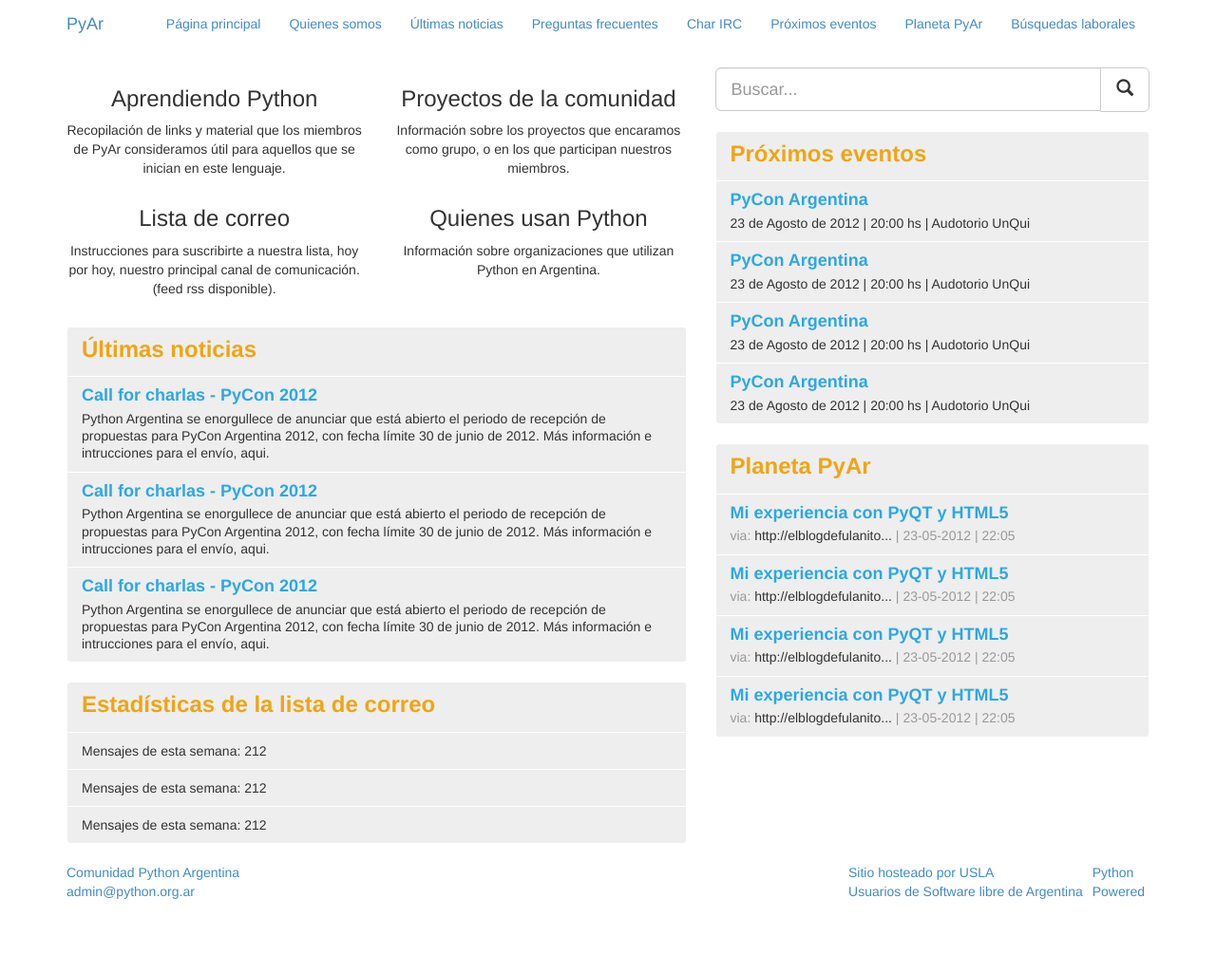
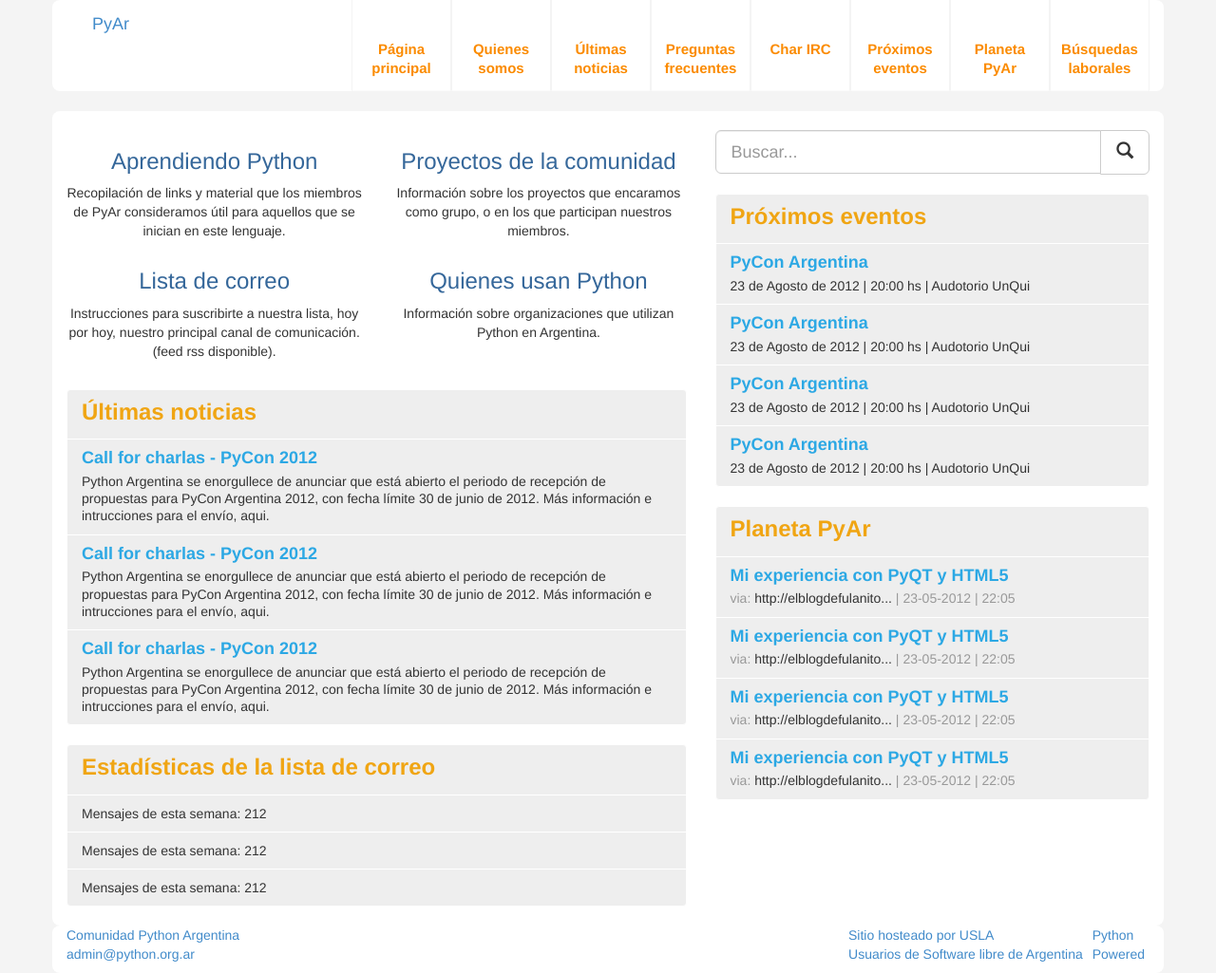
Before and after one commit to PyAr/pyarweb, a Django app: page / in a window 1280 px wide. Shown: the whole page at 95% size. Before the commit the page ends 947 px from the top, so only its background shows below. Run offline with Django 3.2, Linux system fonts and the light colour scheme; some libraries are stand-ins or nearby versions.

Commit message:
New styles (fix)

```diff
--- a/static/css/styles.css
+++ b/static/css/styles.css
@@ -1,38 +1,96 @@
+body {
+	background:#f4f4f4;
+}
+
+.nav-bar {
+	background:transparent;
+}
+
+.navbar-header .navbar-brand {
+	position: relative;
+	left: 50%;
+}
+
+.navbar-nav>li {
+	background-color:#fff;
+	width:105px;
+	height:96px;
+	border-left:1px solid #f4f4f4;
+	border-right:1px solid #f4f4f4;
+	border-bottom:1px solid #fbfbfb;
+	text-align:center;
+	padding:42px 10px;
+	padding-bottom:0;
+}
+
+.navbar-nav>li.active {
+	background-color:#39ade6;
+	border-left-color:#76c6ee;
+	border-right-color:#76c6ee;
+	border-bottom:6px solid #fdca01;
+}
+
+.navbar-nav>li>a {
+	font-weight:bold;
+	color:#fb8b00;
+	/*padding:10px 0;*/
+	padding:0;
+	word-break: break-word;
+	font-size: 15px;
+}
+
+.navbar-nav>li.active>a {
+	color:#fff;
+}
+
+.navbar-nav>li>a:hover {
+	background:none;
+}
+
+
 div.container {
 	background: #fff;
 	border-radius: 8px;
 }
 
+main div.container {
+	padding-top:20px;
+}
+
 section.input-group.search {
-	margin-bottom: 20px;
+	margin-bottom:20px;
 }
 
 section.input-group.search input {
-	background: #eee;
-	box-shadow: none;
-	-webkit-box-shadow: none;
-	-moz-box-shadow: none;
-	-o-box-shadow: none;
-	color: #cccccf;
-	font-weight: bold;
+	background:#eee;
+	box-shadow:none;
+	-webkit-box-shadow:none;
+	-moz-box-shadow:none;
+	-o-box-shadow:none;
+	color:#cccccf;
+	font-weight:bold;
 	border-color:#eee;
 }
 
 section.input-group.search span.input-group-btn button.btn {
-	background: #cccccf;
-	color: #fff;
+	background:#cccccf;
+	color:#fff;
+}
+
+h3 {
+	color:#35679a;
+}
+
+.list-group {
+	margin-top:20px;
 }
 
 h3.list-group-item-heading {
-	color: #f0a513;
+	color:#f0a513;
 }
 
 h4.list-group-item-heading {
-	color: #2ca8e4;
-}
-
-.list-group {
-	margin-top: 20px;
+	color:#2ca8e4;
 }
 
 .list-group-item-heading {
@@ -40,6 +98,6 @@
 }
 
 .list-group-item {
-	border: 1px solid #fff;
-	background: #eee;
+	border:1px solid #fff;
+	background:#eee;
 }
```
